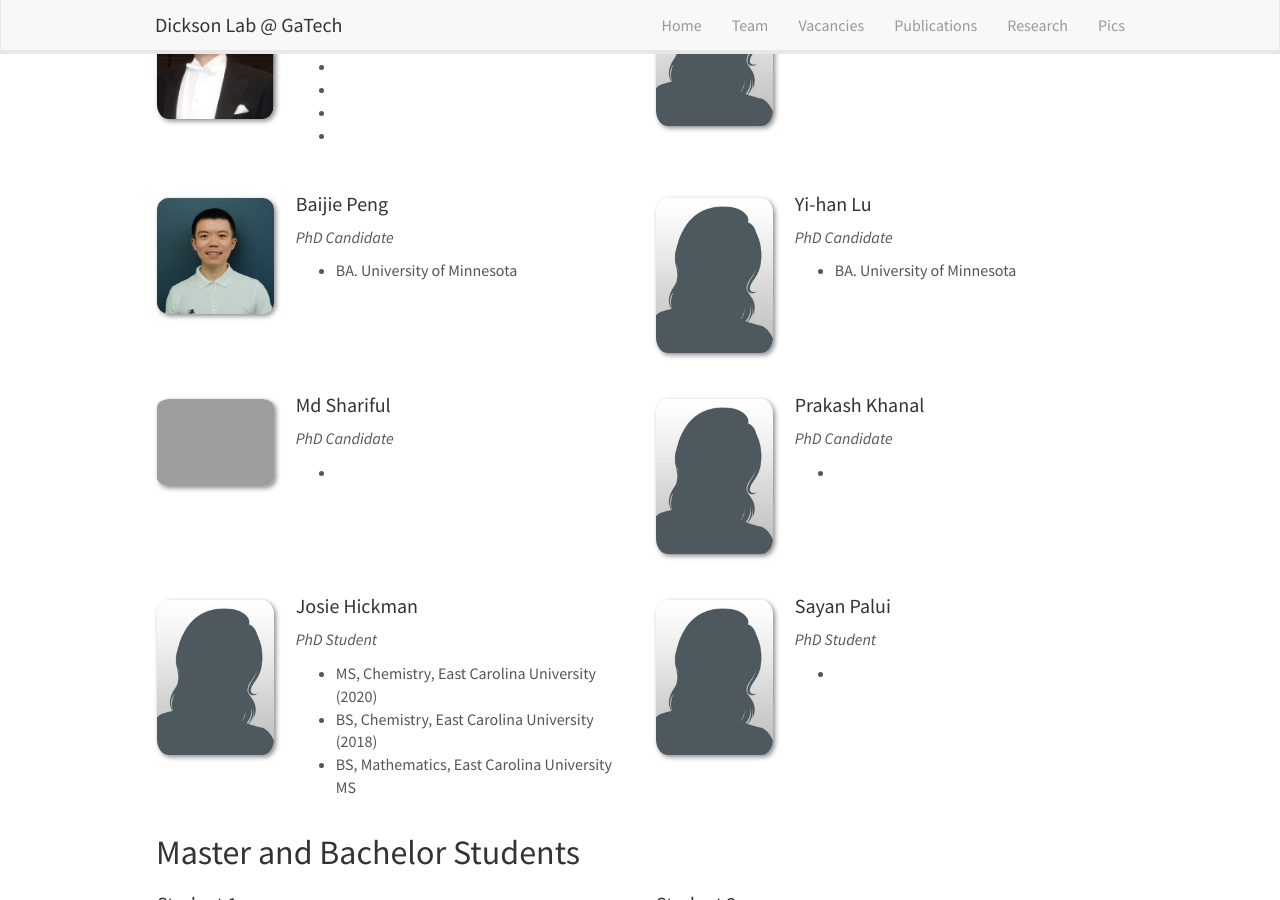
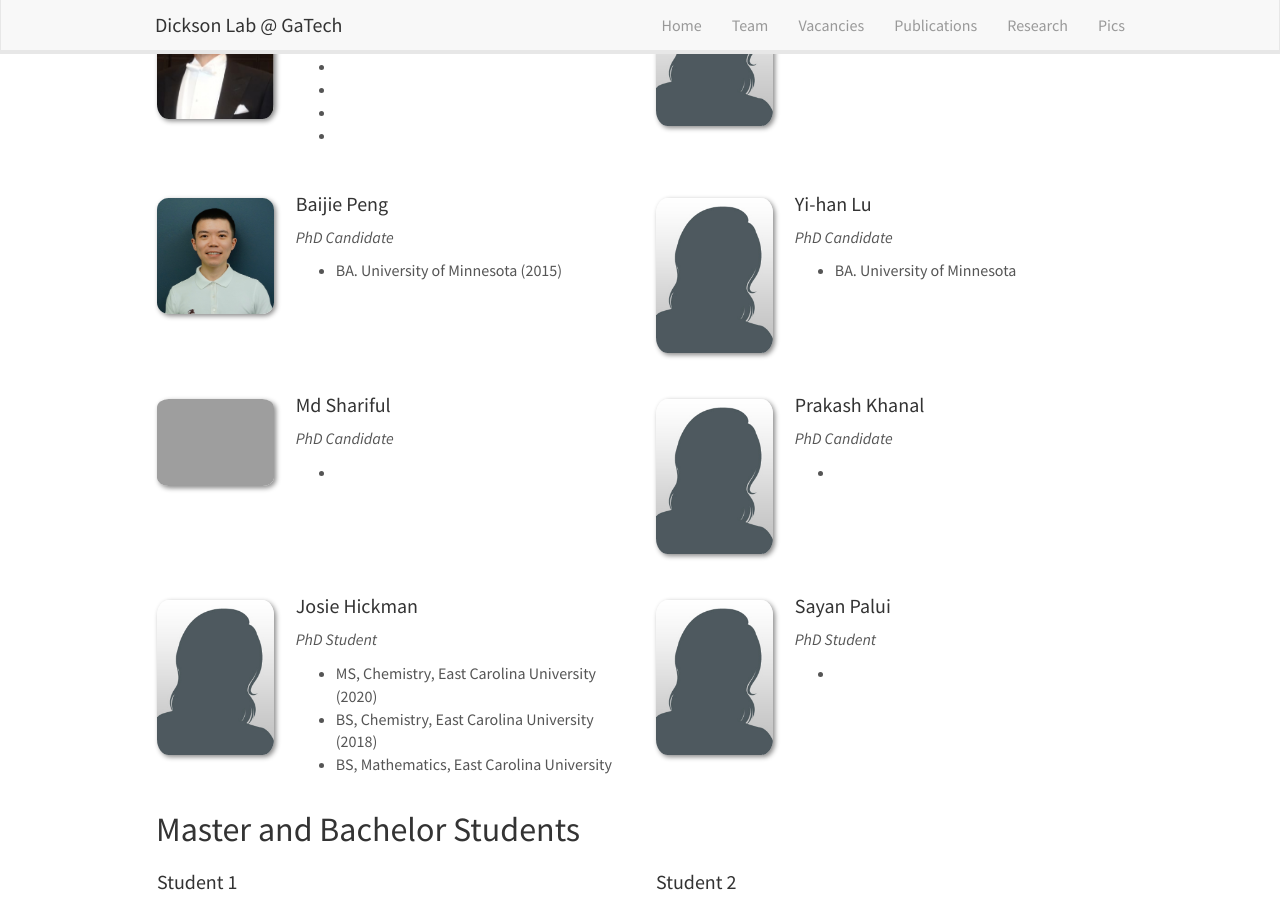
Before and after one commit to DicksonLabPage/GroupPage, a Jekyll site: the page built from _pages/team.md, in a window 1280 px wide and 900 px high, scrolled down 253 px. Built offline with Jekyll 4.4.1, drawn with Linux system fonts in a browser that asks for light colours; nearby versions of some CDN libraries.

Commit message:
fixed josie's info

```diff
--- a/_data/team_members.yml
+++ b/_data/team_members.yml
@@ -23,7 +23,7 @@
   info: PhD Candidate
   email: bpeng34@gatech.edu
   number_educ: 1
-  education1: BA. University of Minnesota
+  education1: BA. University of Minnesota (2015)
   education2:
   education3:
 
@@ -61,7 +61,7 @@
   number_educ: 3
   education1: MS, Chemistry, East Carolina University (2020)
   education2: BS, Chemistry, East Carolina University (2018)
-  education3: BS, Mathematics, East Carolina University MS
+  education3: BS, Mathematics, East Carolina University
 
 - name: Sayan Palui
   photo: blankpic.jpg
```
